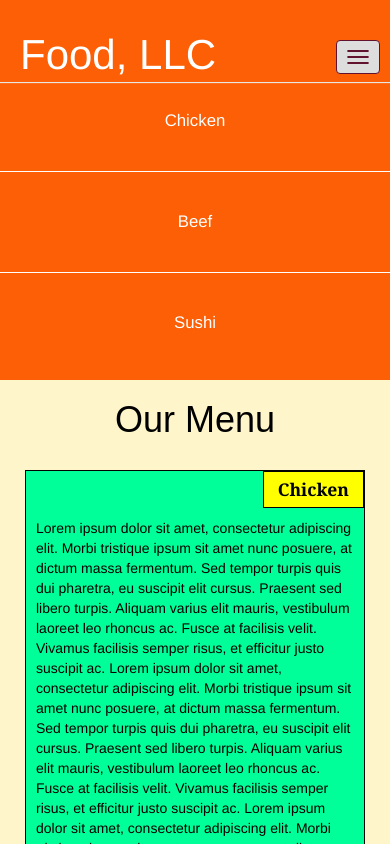
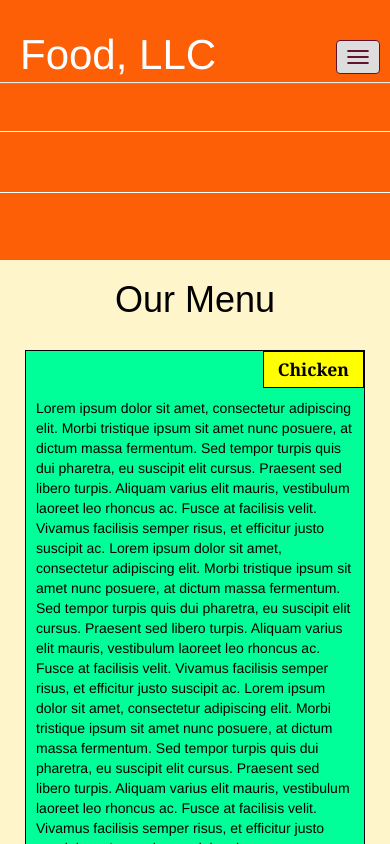
Before and after one commit to Atackwell/courseraclass, a plain HTML site: page module3solution/index.html in a window 390 px wide. Both pictures are taken after a click on the button "Toggle navigation". Shown: the top 844 px of the page. Drawn offline with nearby package versions, Linux system fonts and the light colour scheme; files whose address does not match are found by name.

Commit message:
Update index.html

```diff
--- a/module3solution/index.html
+++ b/module3solution/index.html
@@ -18,7 +18,7 @@
             <p class="nav-brand">Food, LLC</p>
           </div>
 
-          <button type="button" class="navbar-toggle collapsed" data-toggle="collapse" data-target="#collapsable-nav" aria-expanded="true">
+          <button type="button" class="navbar-toggle collapsed" data-toggle="collapse" data-target="#collapsable-nav" aria-expanded="false">
             <span class="sr-only">Toggle navigation</span>
             <span class="icon-bar"></span>
             <span class="icon-bar"></span>
@@ -29,19 +29,18 @@
         <div id="collapsable-nav" class="collapse navbar-collapse">
            <ul id="nav-list" class="nav navbar-nav navbar-right visible-xs">
             <li class="text-center">
-              <a href="#chicken-div"><p class="item">Chicken</p></a>
+              <a href="#chicken-div"><p class="hidden-xs">Chicken</p></a>
               <hr class="visible-xs">
             </li>
             <li class="text-center beef-item">
-              <a href="#beef-div"><p class="item">Beef</p></a>
+              <a href="#beef-div"><p class="hidden-xs">Beef</p></a>
               <hr class="visible-xs">
             </li>
             <li class="text-center sushi-item">
-              <a href="#sushi-div"><p class="item">Sushi</p></a>
+              <a href="#sushi-div"><p class="hidden-xs">Sushi</p></a>
             </li>
           </ul>
         </div>
-      </div>
     </nav>
   	</header>
 
```
